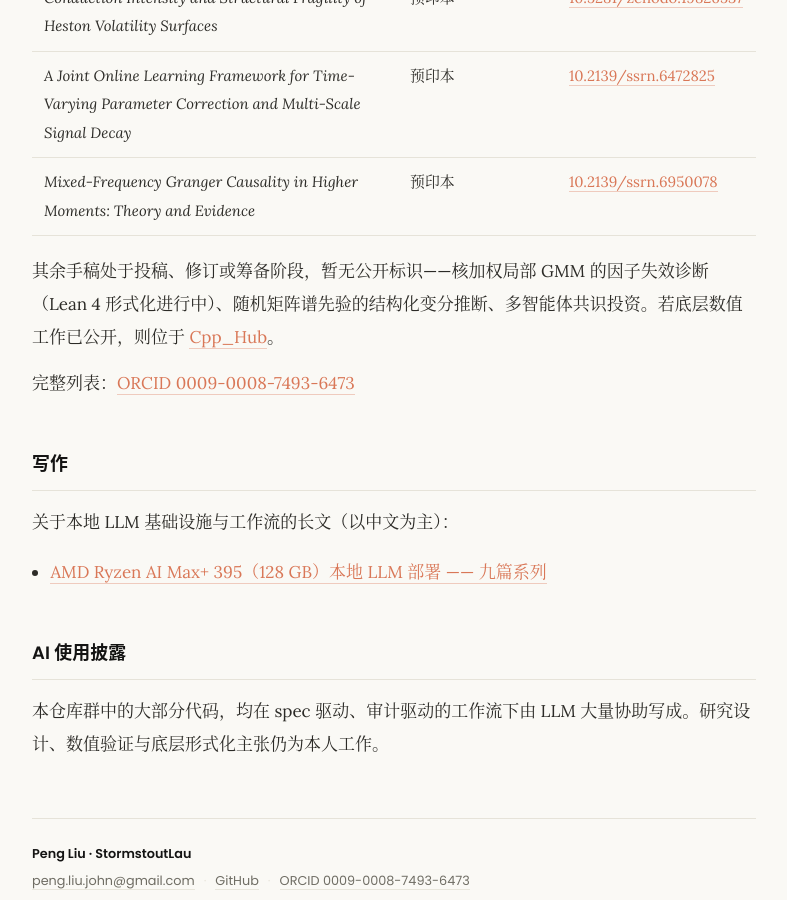
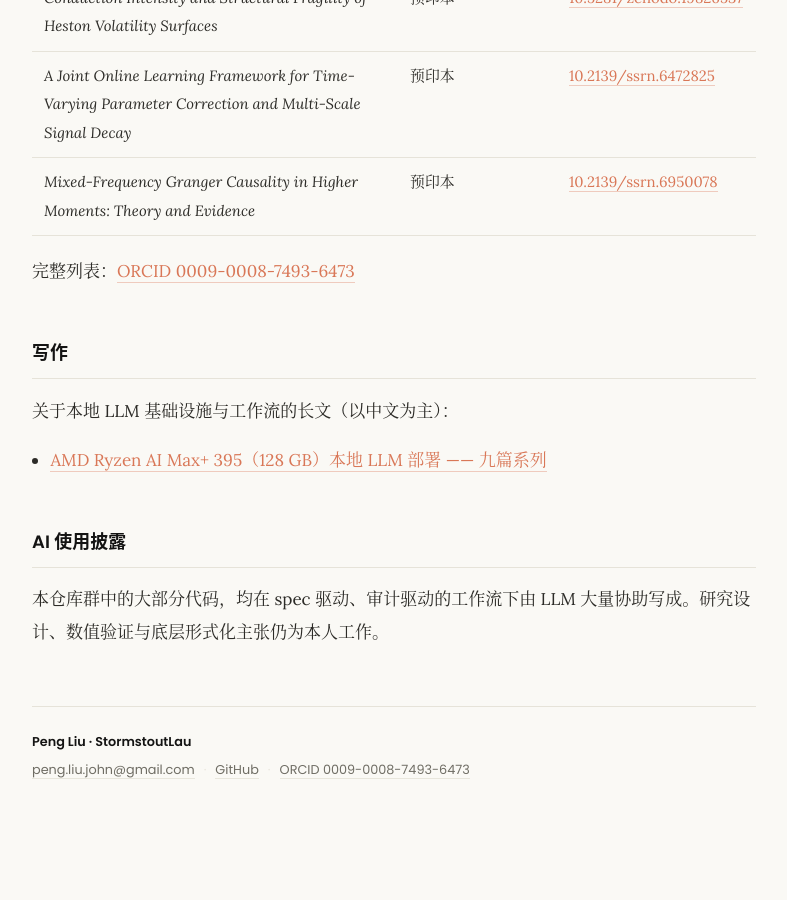
Before and after one commit to StormstoutLau/StormstoutLau.github.io, a Jekyll site: the page built from zh/index.md, in a window 1280 px wide and 900 px high, scrolled down 2284 px. Shown: the whole window, without its empty margins (246-1033 px from the left). Built offline with Jekyll 4.4.1, drawn with Linux system fonts in a browser that asks for light colours; after the commit the page ends 3107 px from its top, so only the background shows below that.

Commit message:
docs: remove unpublished-manuscript details from the public site (zh)

```diff
--- a/zh/index.md
+++ b/zh/index.md
@@ -57,8 +57,6 @@ description: 为系统性金融与 LLM 智能体建造验证层的研究者。
 | *A Joint Online Learning Framework for Time-Varying Parameter Correction and Multi-Scale Signal Decay* | 预印本 | [10.2139/ssrn.6472825](https://doi.org/10.2139/ssrn.6472825) |
 | *Mixed-Frequency Granger Causality in Higher Moments: Theory and Evidence* | 预印本 | [10.2139/ssrn.6950078](https://doi.org/10.2139/ssrn.6950078) |
 
-其余手稿处于投稿、修订或筹备阶段，暂无公开标识——核加权局部 GMM 的因子失效诊断（Lean 4 形式化进行中）、随机矩阵谱先验的结构化变分推断、多智能体共识投资。若底层数值工作已公开，则位于 [Cpp_Hub]。
-
 完整列表：[ORCID 0009-0008-7493-6473](https://orcid.org/0009-0008-7493-6473)
 
 ## 写作
```
